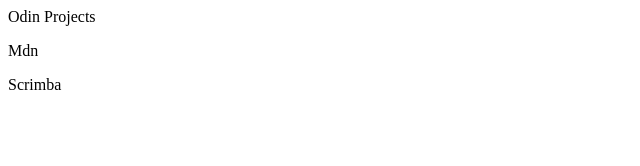
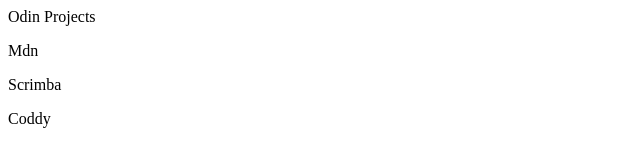
Before and after one commit to Manasvi06-code/Web-Resources, a plain HTML site: page Resources/index.html in a window 1280 px wide. Shown: the full height of the page, 0-640 px from the left. Drawn offline with Linux system fonts and the light colour scheme.

Commit message:
New Paragraph Add

```diff
--- a/Resources/index.html
+++ b/Resources/index.html
@@ -1,3 +1,4 @@
 <p>Odin Projects</p>
 <p>Mdn</p>
 <p>Scrimba</p>
+<p>Coddy</p>
```
